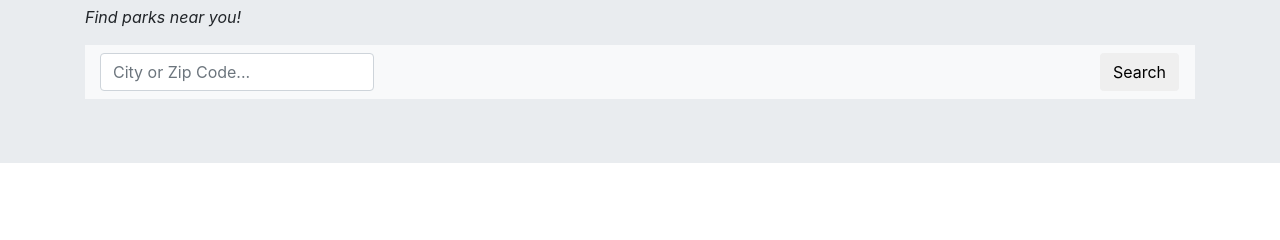
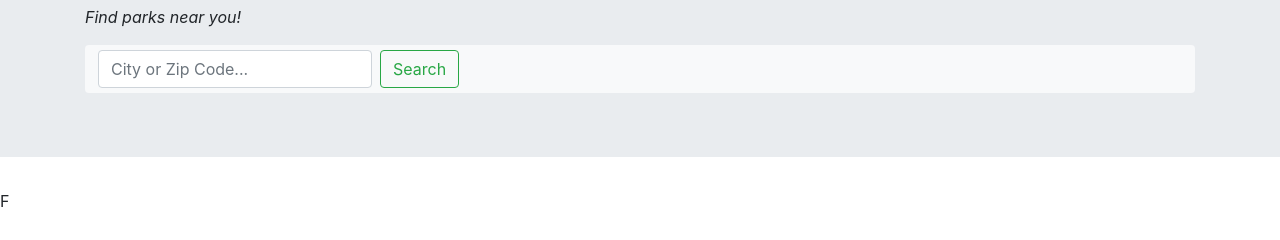
Before and after one commit to bonnie-bee/project-1-group-3, a plain HTML site: page index.html in a window 1280 px wide. Shown: the part 134-374 px from the top of the page. Drawn offline with nearby package versions, Linux system fonts and the light colour scheme.

Commit message:
fixed search button issue

```diff
--- a/index.html
+++ b/index.html
@@ -1,31 +1,32 @@
 <!DOCTYPE html>
 <html>
+
 <head>
   <meta charset="utf-8" />
   <meta http-equiv="X-UA-Compatible" content="IE=edge">
   <title>Park Finder</title>
   <meta name="viewport" content="width=device-width, initial-scale=1">
-    <link rel="stylesheet" type="text/css" media="screen" href="assets/style.css" />
-    <link rel="stylesheet" href="https://stackpath.bootstrapcdn.com/bootstrap/4.1.1/css/bootstrap.min.css" integrity="sha384-WskhaSGFgHYWDcbwN70/dfYBj47jz9qbsMId/iRN3ewGhXQFZCSftd1LZCfmhktB" crossorigin="anonymous">
-    <script src="main.js"></script>
+  <link rel="stylesheet" type="text/css" media="screen" href="assets/css/style/style.css" />
+  <link rel="stylesheet" href="https://stackpath.bootstrapcdn.com/bootstrap/4.1.1/css/bootstrap.min.css" integrity="sha384-WskhaSGFgHYWDcbwN70/dfYBj47jz9qbsMId/iRN3ewGhXQFZCSftd1LZCfmhktB"
+    crossorigin="anonymous">
+  <script src="assets/js/logic.js"></script>
 </head>
+
 <body>
   <div class="jumbotron jumbotron-fluid">
     <div class="container">
       <h1 class="display-4">FreshAir</h1>
       <p>Find parks near you!</p>
-                  <nav class="navbar navbar-expand-lg navbar-light bg-light">
-                        <div class="collapse navbar-collapse" id="navbarSupportedContent">
-                          <ul class="navbar-nav mr-auto">
-                          </ul>
-                          <form class="form-inline my-2 my-lg-0">
-                            <input class="form-control mr-sm-2" id= "search" type="search" placeholder="City or Zip Code..." aria-label="Search">
-                            <button class="btn" id="searchbtn" type="button">Search</button>
+      <nav class="navbar navbar-nav navbar-expand-lg navbar-light bg-light navbar-toggler">
+        <form class="form-inline">
+          <input class="form-control mr-sm-2" type="search" placeholder="City or Zip Code..." aria-label="Search">
+          <button class="btn btn-outline-success my-2 my-sm-0" type="submit">Search</button>
         </form>
     </div>
     </nav>
   </div>
   </div>
 
-</body>
+</body>F
+
 </html>
```
Also changed, not shown: assets/css/style/style.css (renamed from assets/style.css), assets/js/logic.js (added). Lines whose indentation alone changed are shown as unchanged.
